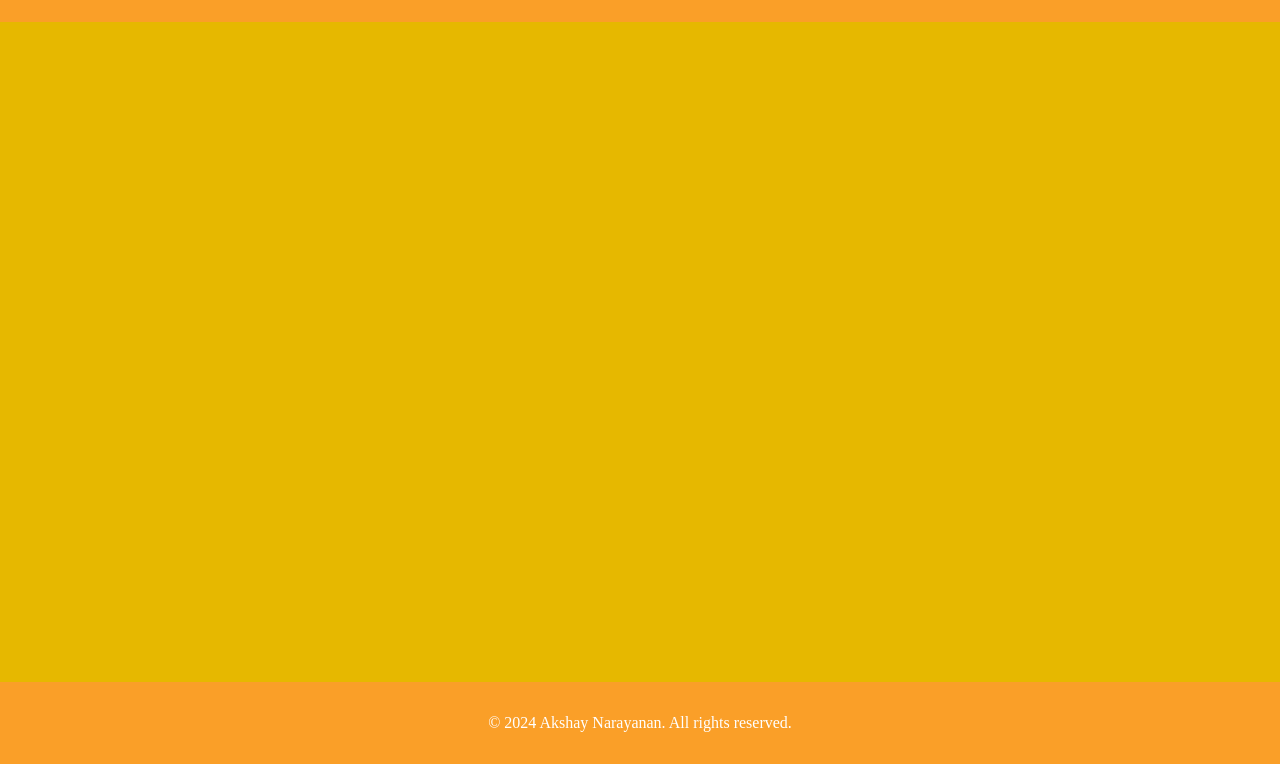
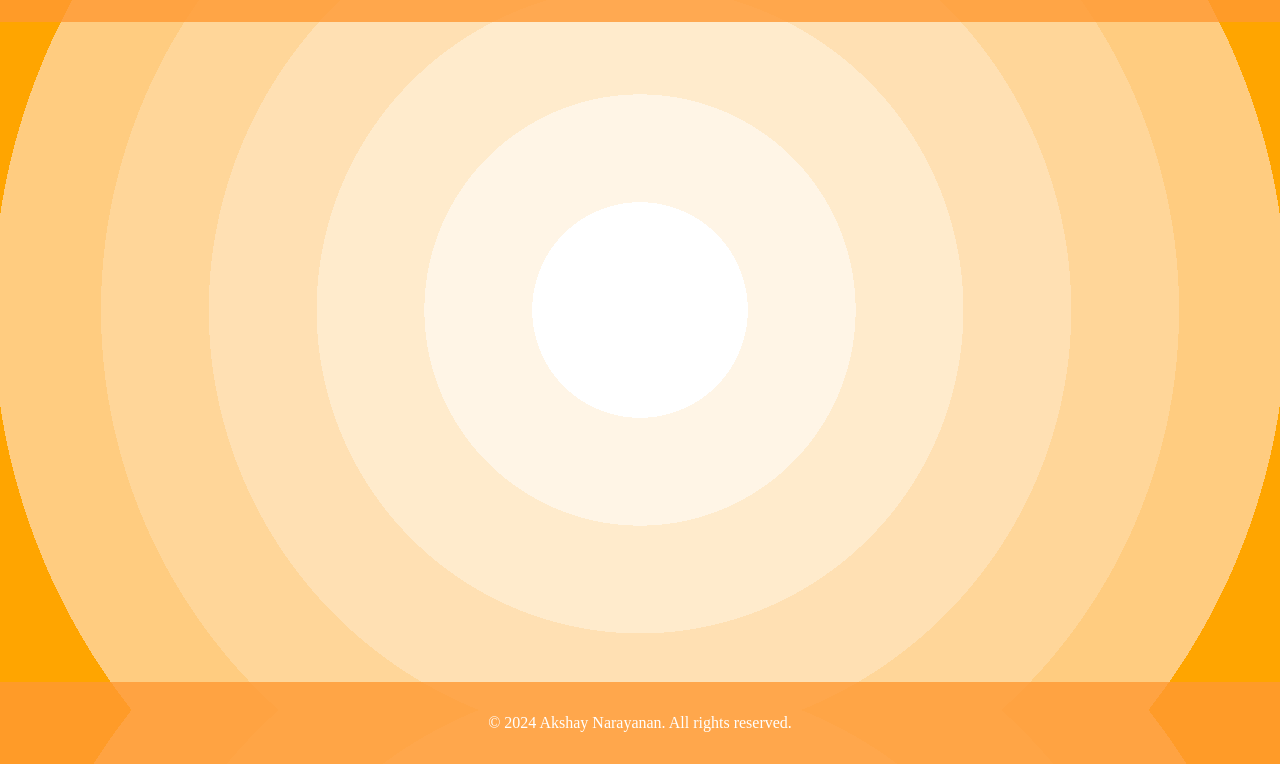
Before and after one commit to NarayanAkshay11/JagganathaRathaChakram, a plain HTML site: page index.html in a window 1280 px wide. Shown: the part 90-854 px from the top of the page. Drawn offline with nearby package versions, Linux system fonts and the light colour scheme; no server answers.

Commit message:
Update styles.css

```diff
--- a/styles.css
+++ b/styles.css
@@ -4,27 +4,41 @@
     --secondary-color: #138808;
     --accent-color: #000080;
     --text-color: #333;
-    --background-color: #E6B800;
+    --background-color: #FFA500;
 }
 
 body {
     font-family: 'Arial', sans-serif;
     margin: 0;
     padding: 0;
-    background-color: var(--background-color);
     color: var(--text-color);
-    background-image: url('krishna-chariot-silhouette.png'); /* You'll need to create or find this image */
-    background-size: cover;
-    background-position: center;
+    background: radial-gradient(
+        circle at center,
+        #FFFFFF 0%,
+        #FFFFFF 14.28%,
+        #FFF5E6 14.28%,
+        #FFF5E6 28.57%,
+        #FFEBCC 28.57%,
+        #FFEBCC 42.85%,
+        #FFE0B3 42.85%,
+        #FFE0B3 57.14%,
+        #FFD699 57.14%,
+        #FFD699 71.42%,
+        #FFCC80 71.42%,
+        #FFCC80 85.71%,
+        #FFA500 85.71%,
+        #FFA500 100%
+    );
+    background-size: 100% 100%;
     background-attachment: fixed;
 }
 
 header, footer {
-    background-color: rgba(255, 153, 51, 0.8); /* Semi-transparent saffron */
+    background-color: rgba(255, 153, 51, 0.8);
     color: #FFF;
     text-align: center;
     padding: 1rem;
-    font-family: 'Devanagari', serif; /* Use a Devanagari font for headers */
+    font-family: 'Tiro Devanagari Sanskrit', serif;
 }
 
 main {
@@ -85,7 +99,7 @@ main {
 }
 
 .carousel-content h2 {
-    font-family: 'Devanagari', serif;
+    font-family: 'Tiro Devanagari Sanskrit', serif;
     color: #FF9933;
     margin-bottom: 0.5rem;
 }
@@ -99,7 +113,7 @@ main {
     position: absolute;
     top: 50%;
     transform: translateY(-50%);
-    background-color: rgba(19, 136, 8, 0.8); /* Semi-transparent green */
+    background-color: rgba(19, 136, 8, 0.8);
     color: #FFF;
     border: none;
     font-size: 2rem;
```
